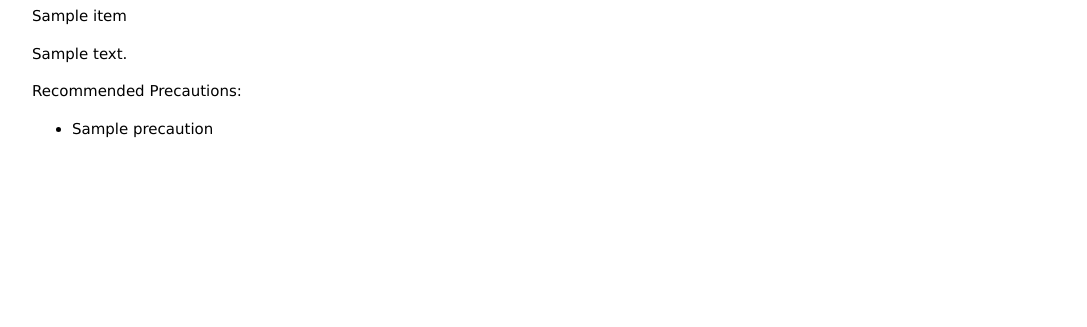
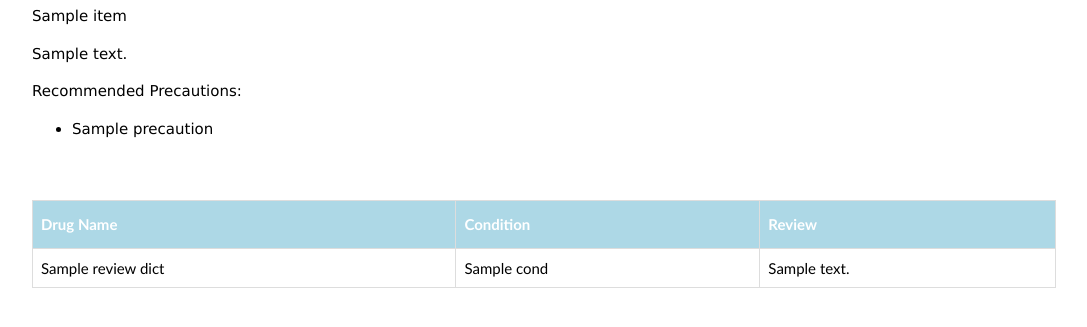
Before and after one commit to RajatDoshi/Parseli, a Flask app: template templates/visualize.html in a window 1280 px wide. Shown: the part 209-536 px from the top of the page, without its empty margins (96-1183 px from the left). Run offline with Flask 2, Linux system fonts and the light colour scheme; the template is opened without the code that fills it: most values are stand-ins (such as "Sample title", 1, 10 or a date in 2020); parts of the project's set-up code (start-up, migrations or seed data) failed here and were passed over.

Commit message:
table code for reviews

```diff
--- a/main.py
+++ b/main.py
@@ -1,3 +1,5 @@
+#  export GOOGLE_APPLICATION_CREDENTIALS="/Users/rajatdoshi/Downloads/galvanic-axle-290004-c6a6fb3ba177.json"
+
 from speech2text import transcribe, parse, renderEntities, DISEASE_SYMPTOMS
 from db.sql_queries import getReviews
 
--- a/static/css/visualize.css
+++ b/static/css/visualize.css
@@ -2,3 +2,26 @@
     margin-left: 10%;
     margin-right: 10%;
 }
+
+#myTable {
+  font-family: "Trebuchet MS", Arial, Helvetica, sans-serif;
+  border-collapse: collapse;
+  width: 100%;
+}
+
+#myTable td, #myTable th {
+  border: 1px solid #ddd;
+  padding: 8px;
+}
+
+#myTable tr:nth-child(even){background-color: #f2f2f2;}
+
+#myTable tr:hover {background-color: #ddd;}
+
+#myTable th {
+  padding-top: 12px;
+  padding-bottom: 12px;
+  text-align: left;
+  background-color: lightblue;
+  color: white;
+}
--- a/templates/visualize.html
+++ b/templates/visualize.html
@@ -31,9 +31,28 @@
             {% endfor %}
 
             <br><br>
-            <table>
-                <th></th>
-            </table>
+            {% for drug in reviews %}
+                {% if drug != [] %}
+                    <table id="myTable">
+                        <thead>
+                            <tr>
+                                <th>Drug Name</th>
+                                <th>Condition</th>
+                                <th>Review</th>
+                            </tr>
+                        </thead>
+                        <tbody>
+                        {% for reviewDict in drug %}
+                            <tr>
+                                <td>{{ reviewDict.drugName }}</td>
+                                <td>{{ reviewDict.cond }}</td>
+                                <td>{{ reviewDict.review }}</td>
+                            </tr>
+                        {% endfor %}
+                        </tbody>
+                    </table>
+                {% endif %}
+            {% endfor %}
         </div>
 
     </body>
```
Also changed, not shown: 1 other file.
